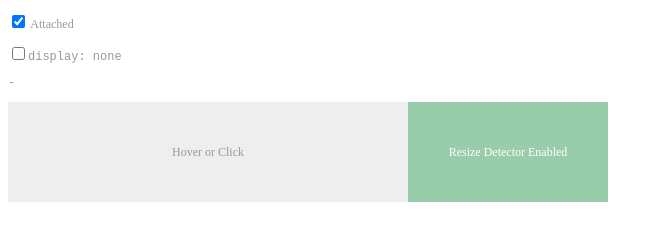
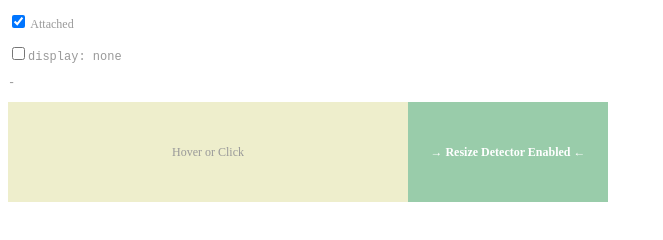
Before and after one commit to Justineo/resize-detector, a website: page demo/index.html in a window 1280 px wide. Both pictures are taken after a click on the label "Hover or Click". Shown: the whole page, without its empty margins (0-663 px from the left). Drawn offline with Linux system fonts and the light colour scheme; files whose address does not match are found by name.

Commit message:
refine demo

```diff
--- a/demo/index.html
+++ b/demo/index.html
@@ -29,7 +29,7 @@ html {
   text-align: center;
   background: #eee;
   cursor: pointer;
-  transition: width 2s;
+  transition: width 2s, background-color .3s;
 }
 
 #pusher:hover {
@@ -38,6 +38,7 @@ html {
 
 :checked + #pusher {
   width: 400px;
+  background: #eec;
 }
 
 #el {
@@ -47,7 +48,8 @@ html {
   background: #9ca;
   line-height: 100px;
   text-align: center;
-  color: #fff
+  color: #fff;
+  font-weight: 700;
 }
 </style>
 </head>
@@ -57,9 +59,8 @@ html {
 <pre id="output">-</pre>
 <div id="container">
   <input id="push" type="checkbox" style="display: none">
-  <label id="pusher" for="push">Hover or Click
-  </label>
-  <div id="el">Resize Detector Enabled</div>
+  <label id="pusher" for="push">Hover or Click</label>
+  <div id="el">&rarr; Resize Detector Enabled &larr;</div>
 </div>
 <script src="../dist/index.js"></script>
 <script>
```
